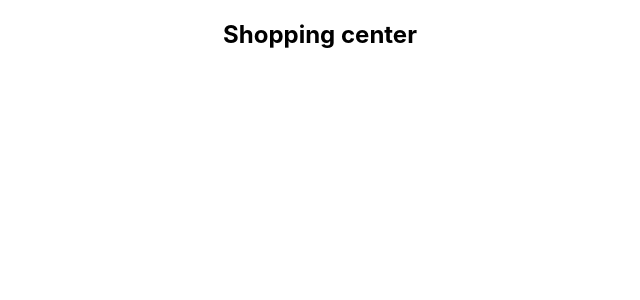
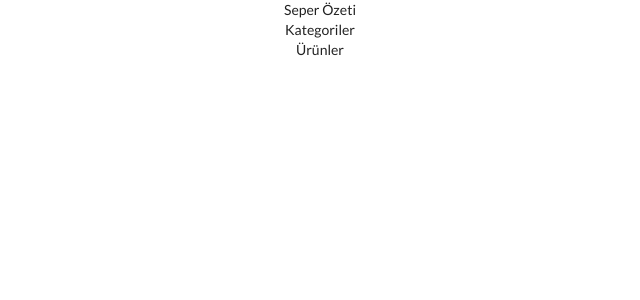
Before and after one commit to fatihece/react-shopping-site, a React (Create React App) app: page / in a window 1280 px wide. Shown: the top 300 px of the page, without its empty margins (320-960 px from the left). Built offline with nearby package versions, Linux system fonts and the light colour scheme.

Commit message:
created app structure

```diff
--- a/package.json
+++ b/package.json
@@ -6,9 +6,12 @@
     "@testing-library/jest-dom": "^5.11.4",
     "@testing-library/react": "^11.1.0",
     "@testing-library/user-event": "^12.1.10",
+    "axios": "^0.24.0",
     "react": "^17.0.2",
     "react-dom": "^17.0.2",
     "react-scripts": "4.0.3",
+    "semantic-ui-css": "^2.4.1",
+    "semantic-ui-react": "^2.0.4",
     "web-vitals": "^1.0.1"
   },
   "scripts": {
--- a/src/App.js
+++ b/src/App.js
@@ -1,9 +1,11 @@
 import "./App.css";
+import Dashboard from "./layouts/Dashboard";
+import "semantic-ui-css/semantic.min.css";
 
 function App() {
   return (
     <div className="App">
-      <h2>Shopping center</h2>
+      <Dashboard />
     </div>
   );
 }
--- a/src/index.js
+++ b/src/index.js
@@ -1,12 +1,6 @@
-import React from 'react';
-import ReactDOM from 'react-dom';
-import './index.css';
-import App from './App';
+import React from "react";
+import ReactDOM from "react-dom";
+import "./index.css";
+import App from "./App";
 
-
-ReactDOM.render(
-  <React.StrictMode>
-    <App />
-  </React.StrictMode>,
-  document.getElementById('root')
-);
+ReactDOM.render(<App />, document.getElementById("root"));
--- /dev/null
+++ b/src/layouts/CartSummary.js
@@ -0,0 +1,7 @@
+import React from "react";
+
+const CartSummary = () => {
+  return <div>Seper Özeti</div>;
+};
+
+export default CartSummary;
--- /dev/null
+++ b/src/layouts/Categories.js
@@ -0,0 +1,7 @@
+import React from "react";
+
+const Categories = () => {
+  return <div>Kategoriler</div>;
+};
+
+export default Categories;
--- /dev/null
+++ b/src/layouts/Dashboard.js
@@ -0,0 +1,16 @@
+import React from "react";
+import ProductList from "../pages/ProductList";
+import Categories from "./Categories";
+import Navi from "./Navi";
+
+const Dashboard = () => {
+  return (
+    <div>
+      <Navi />
+      <Categories />
+      <ProductList />
+    </div>
+  );
+};
+
+export default Dashboard;
--- /dev/null
+++ b/src/layouts/Navi.js
@@ -0,0 +1,12 @@
+import React from "react";
+import CartSummary from "./CartSummary";
+
+const Navi = () => {
+  return (
+    <div>
+      <CartSummary />
+    </div>
+  );
+};
+
+export default Navi;
--- /dev/null
+++ b/src/pages/ProductList.js
@@ -0,0 +1,7 @@
+import React from "react";
+
+const ProductList = () => {
+  return <div>Ürünler</div>;
+};
+
+export default ProductList;
```
Also changed, not shown: 1 other file (tests, documents, lock files or other folders).
